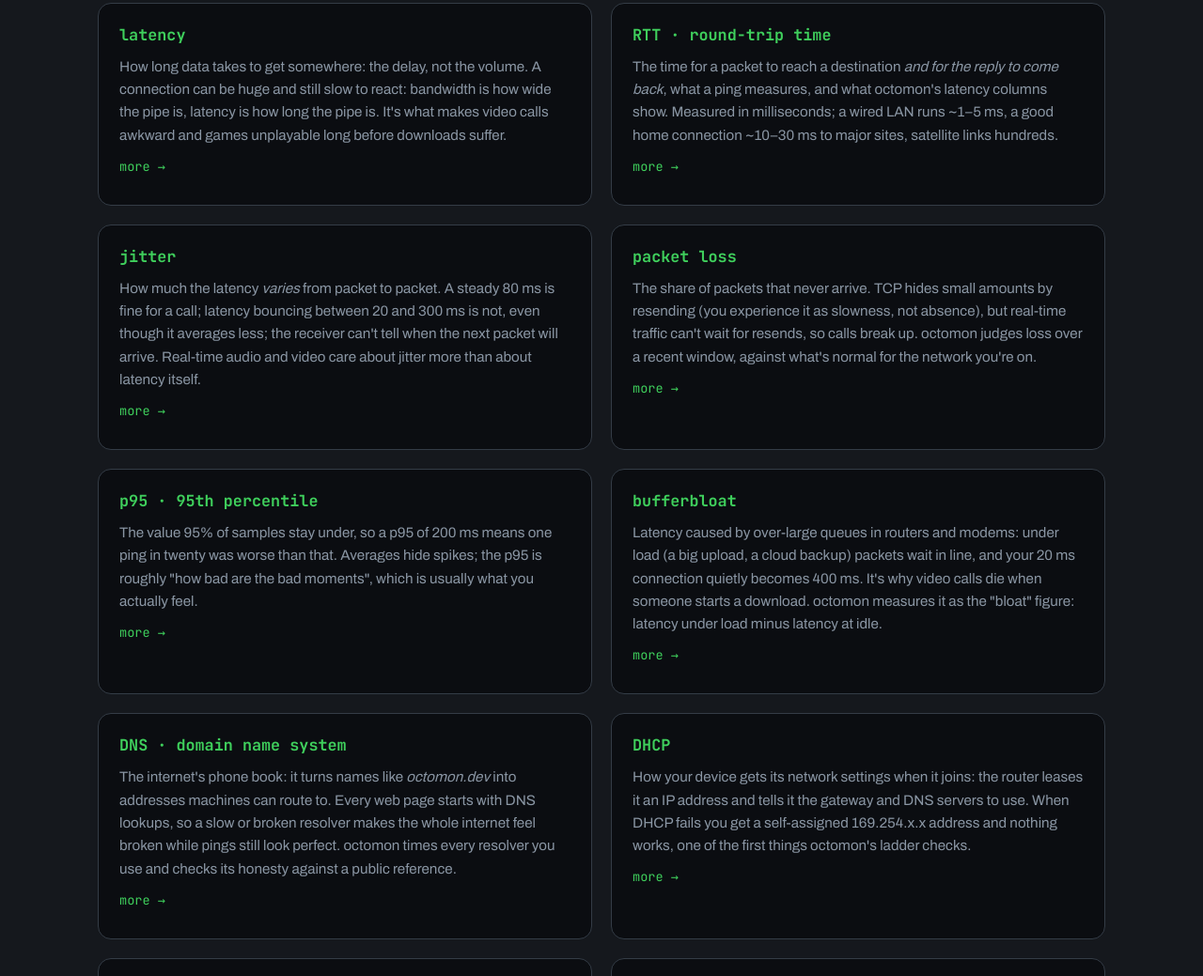
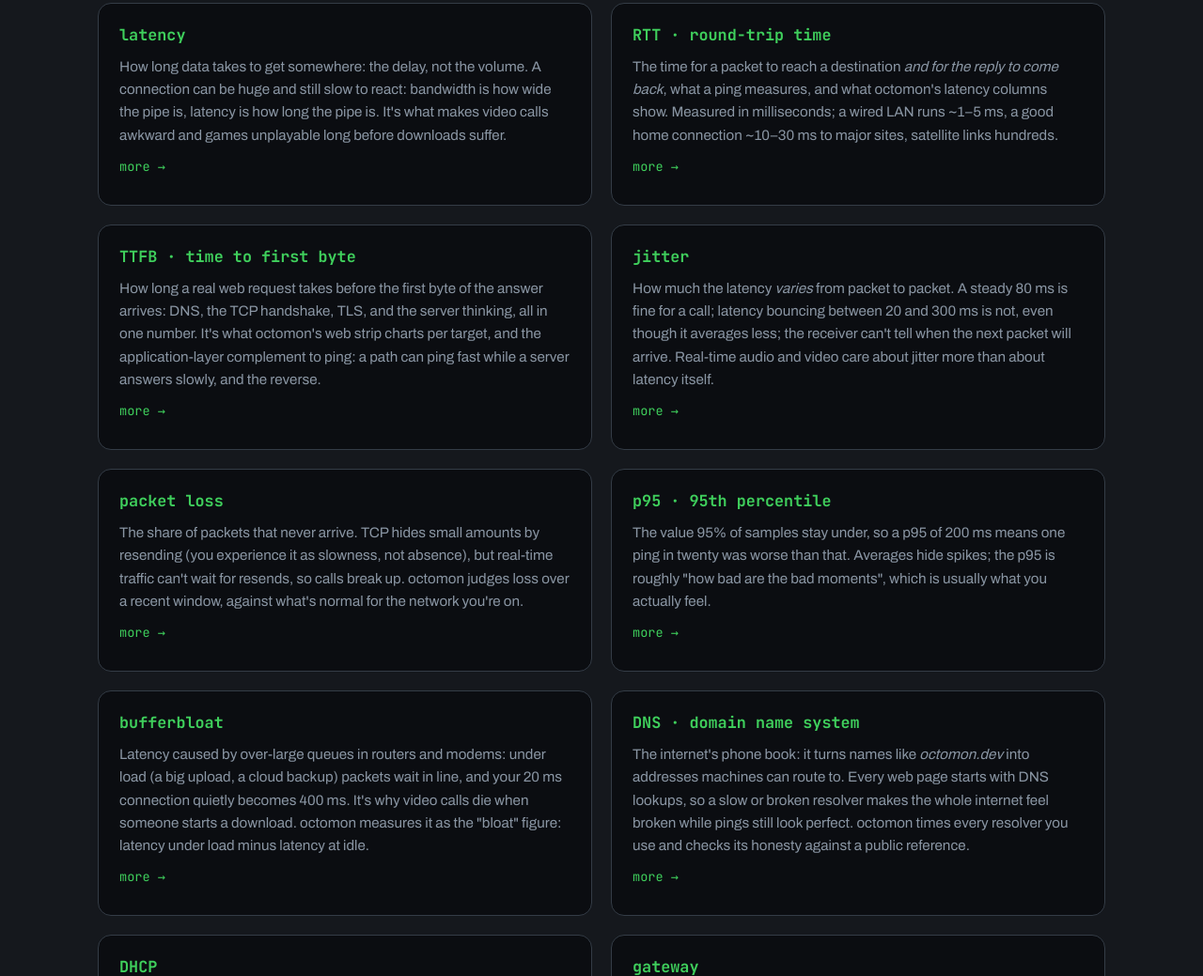
Before and after one commit to securitypedant/octomon, a plain HTML site: page website/understand.html in a window 1280 px wide. Shown: the part 1625-2664 px from the top of the page at 94% size. Drawn offline with Linux system fonts and the light colour scheme.

Commit message:
website: TTFB joins the glossary
The web strip charts it per target and the term appeared nowhere.

Co-Authored-By: Claude Fable 5 <noreply@anthropic.com>

```diff
--- a/website/understand.html
+++ b/website/understand.html
@@ -443,6 +443,16 @@
         </div>
 
         <div class="term">
+          <h3>TTFB · time to first byte</h3>
+          <p>How long a real web request takes before the first byte of the
+          answer arrives: DNS, the TCP handshake, TLS, and the server
+          thinking, all in one number. It's what octomon's web strip charts
+          per target, and the application-layer complement to ping: a path
+          can ping fast while a server answers slowly, and the reverse.</p>
+          <p class="more"><a href="https://developer.mozilla.org/en-US/docs/Glossary/Time_to_first_byte">more →</a></p>
+        </div>
+
+        <div class="term">
           <h3>jitter</h3>
           <p>How much the latency <em>varies</em> from packet to packet. A
           steady 80&nbsp;ms is fine for a call; latency bouncing between 20
```
